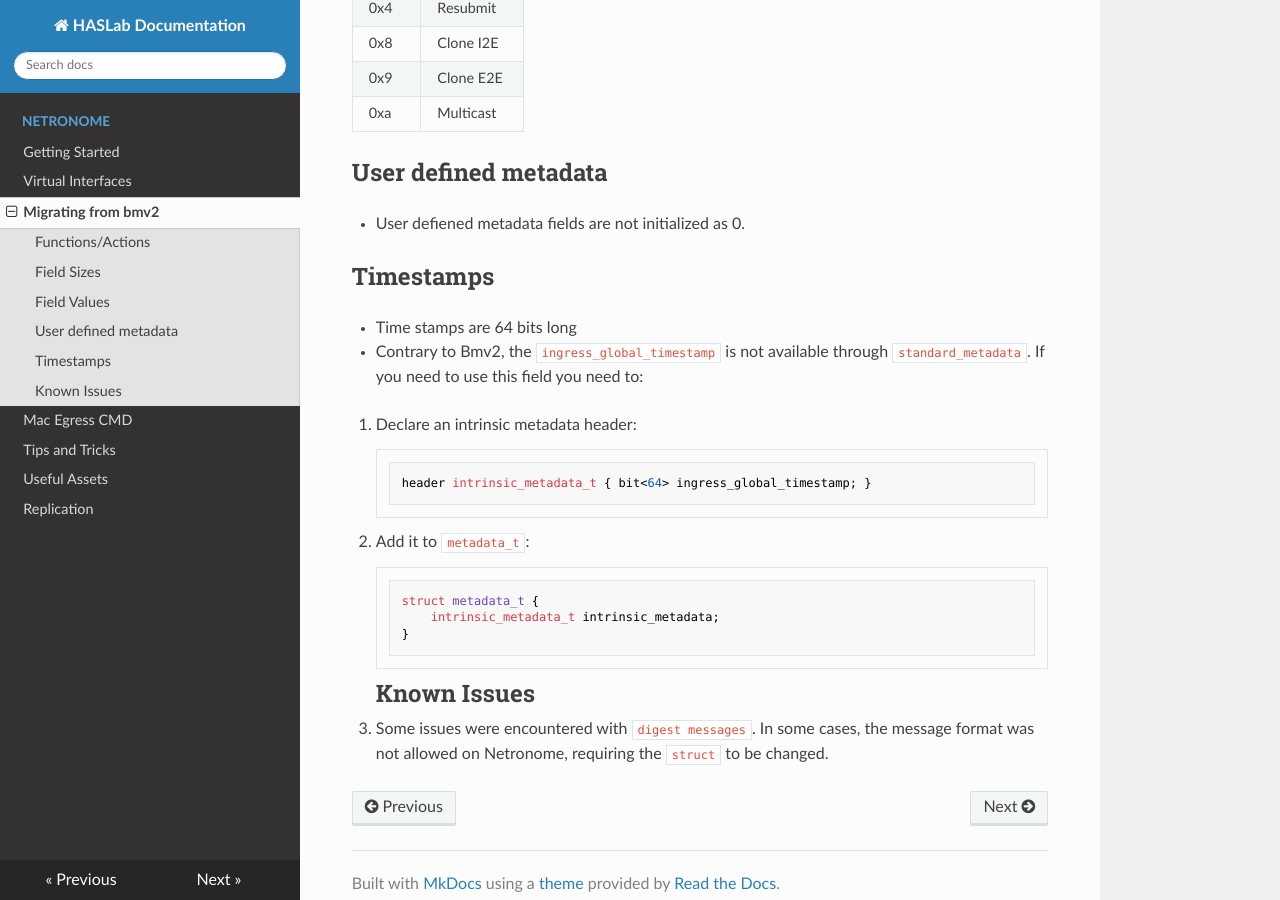
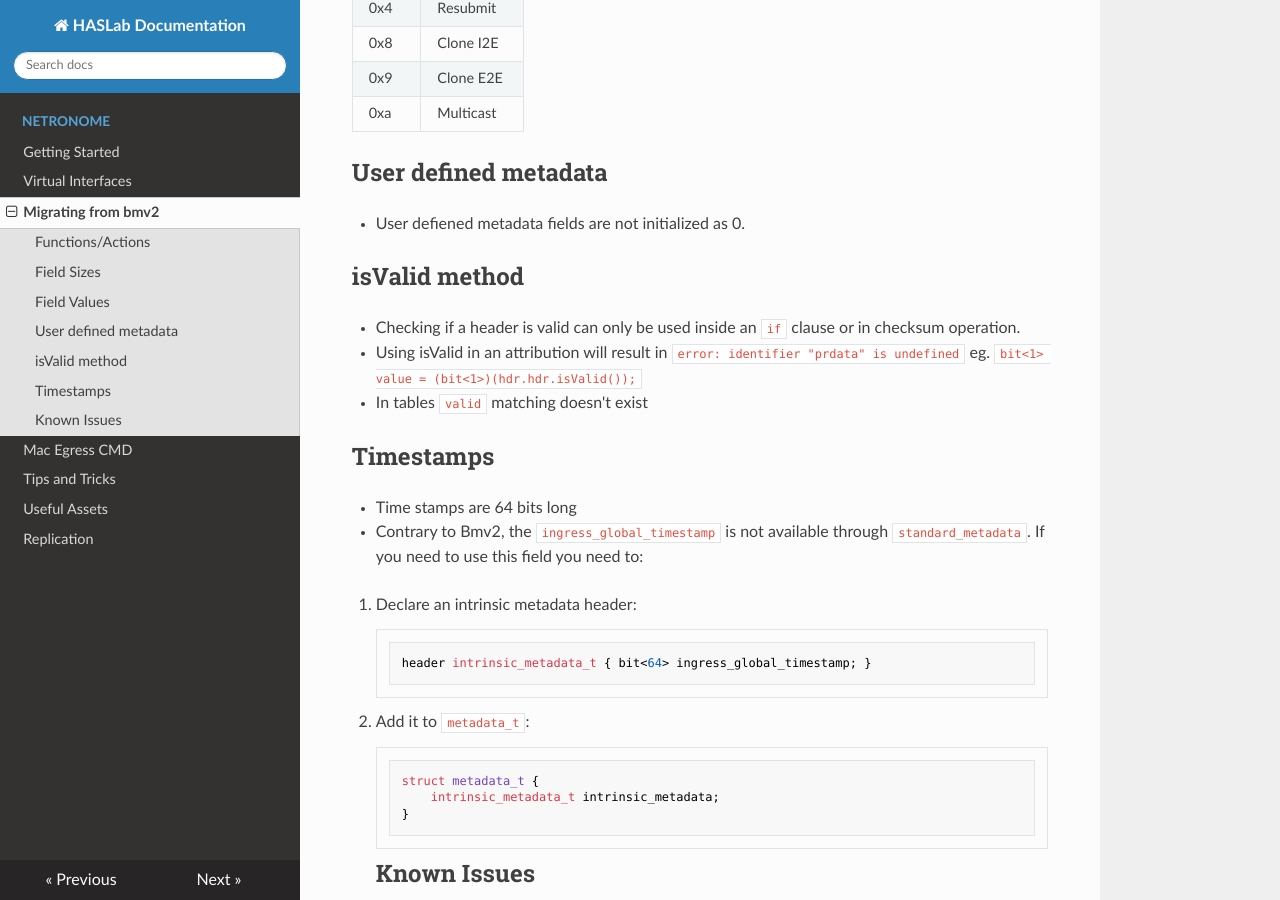
Before and after one commit to RuiCunhaM/netronome-p4-documentation, an MkDocs documentation site: the page built from docs/bmv2.md, in a window 1280 px wide and 900 px high, scrolled down 707 px. Built offline with MkDocs 1.6.1, drawn with Linux system fonts in a browser that asks for light colours; nearby versions of some CDN libraries.

Commit message:
feat: add information about isValid method (#8)

````diff
--- a/docs/bmv2.md
+++ b/docs/bmv2.md
@@ -25,6 +25,11 @@ This page highlights some differences from the behavioral model (bmv2).
 ## User defined metadata
 - User defiened metadata fields are not initialized as 0.
 
+## isValid method
+- Checking if a header is valid can only be used inside an `if` clause or in checksum operation.
+- Using isValid in an attribution will result in `error: identifier "prdata" is undefined` eg.  ```bit<1> value = (bit<1>)(hdr.hdr.isValid());```
+- In tables `valid` matching doesn't exist
+
 ## Timestamps
 - Time stamps are 64 bits long
 - Contrary to Bmv2, the `ingress_global_timestamp` is not available through `standard_metadata`. If you need to use this field you need to:
````
